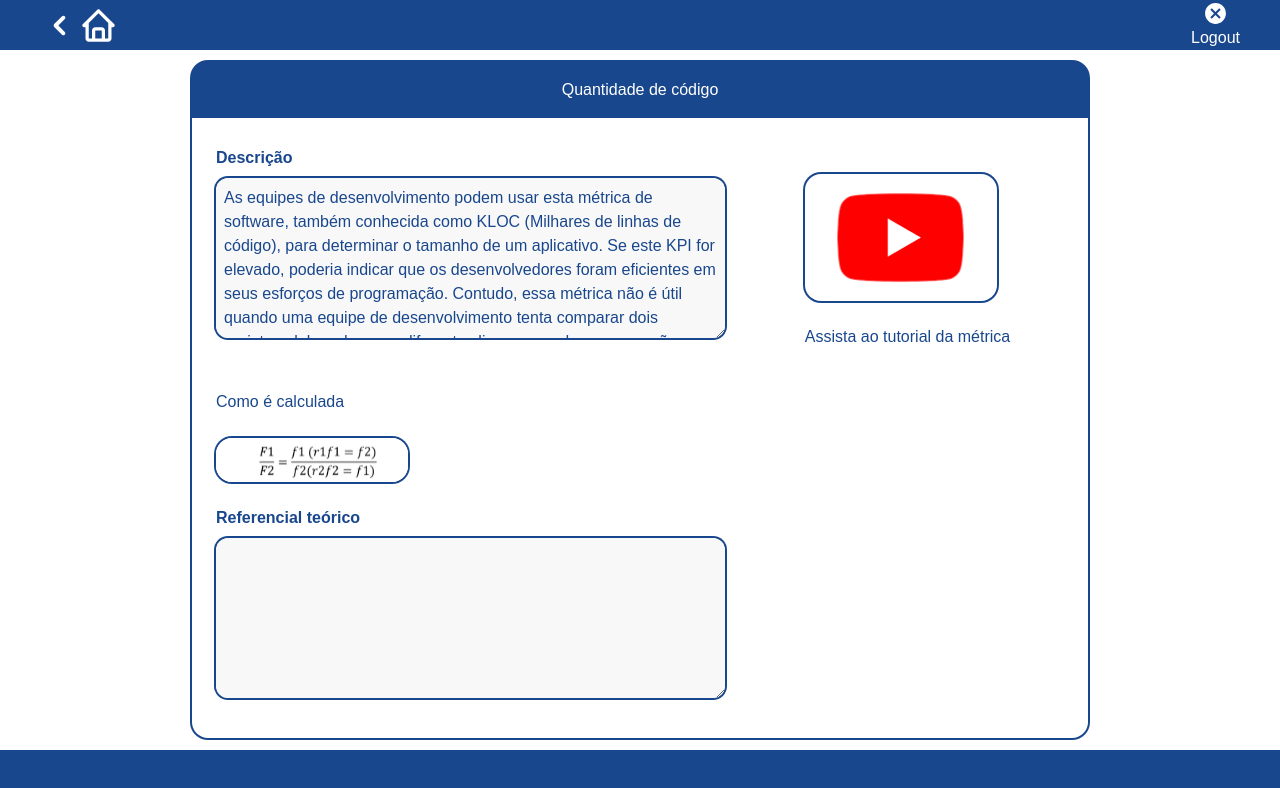
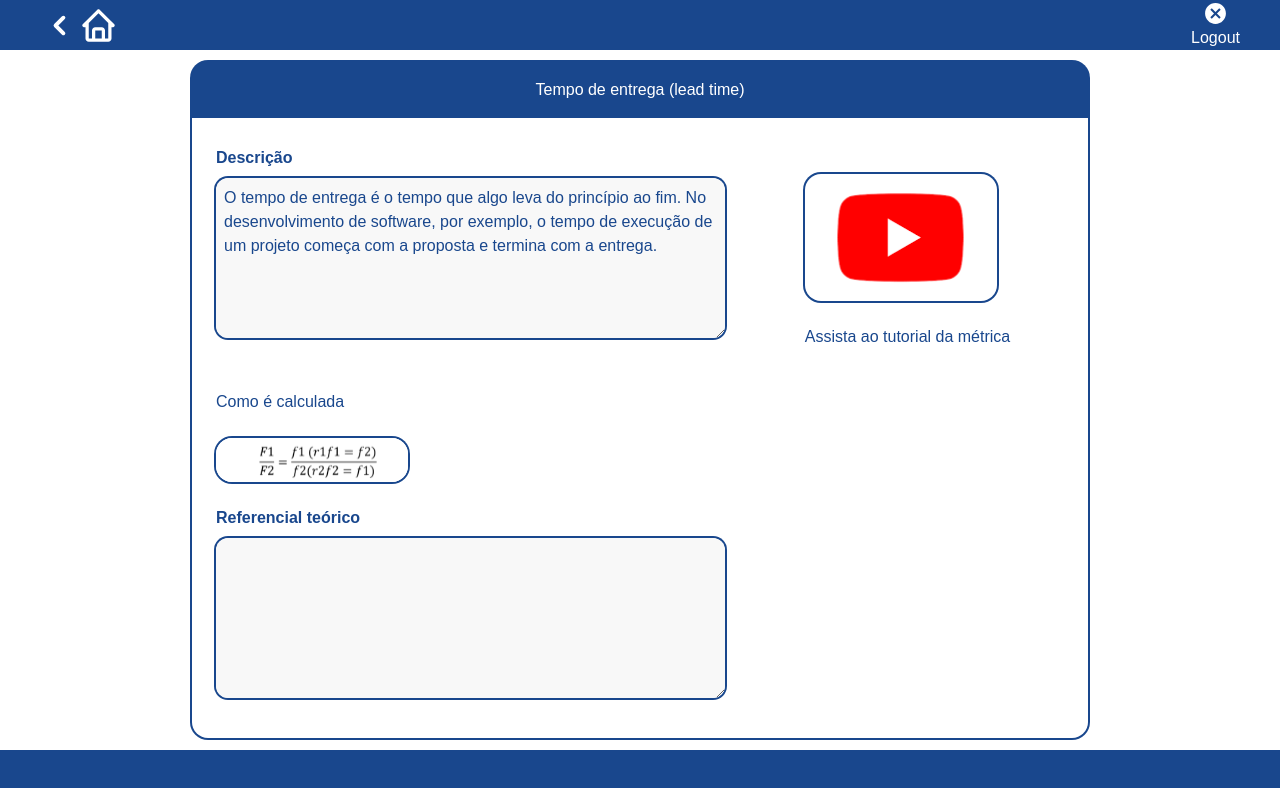
Before and after one commit to measyapp/frontend, a React (Vite) app: page /metricas/1 in a window 1280 px wide. Shown: the top 788 px of the page. Built offline with nearby package versions, Linux system fonts and the light colour scheme; no server answers; sample sign-in values are in the browser's storage.

Commit message:
Alt. nas informações da métrica

```diff
--- a/src/pages/MetricaFile.tsx
+++ b/src/pages/MetricaFile.tsx
@@ -19,7 +19,7 @@ export function MetricaFile(){
     const navigate = useNavigate();
 
     useEffect(()=>{
-        tId =id!==undefined?+id:-1;
+        tId =id!==undefined?+id-1:-1;
         setItem(Metricas[tId]);
 
     },[])
```
